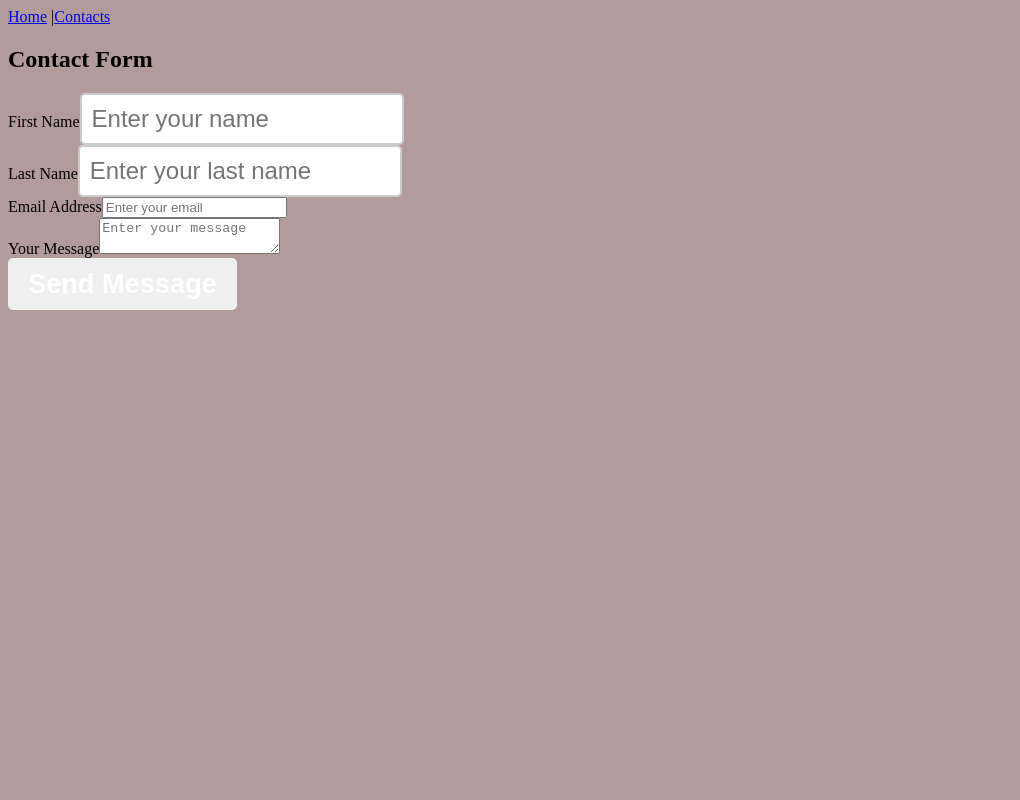
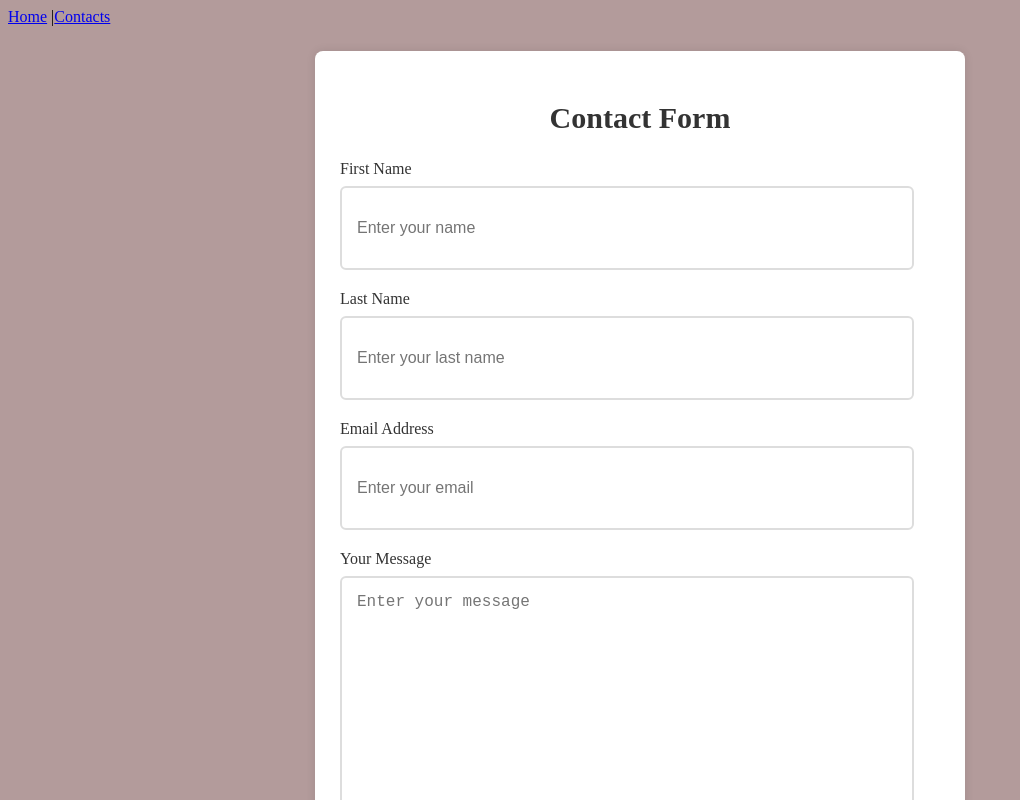
Before and after one commit to CodeB1ack/Project3, a React (Vite) app: page /contact in a window 1280 px wide. Shown: the top 800 px of the page, without its empty margins (0-1020 px from the left). Built offline with nearby package versions, Linux system fonts and the light colour scheme.

Commit message:
added css to contact form

```diff
--- a/src/Pages/Contact.css
+++ b/src/Pages/Contact.css
@@ -0,0 +1,65 @@
+.contact {
+  display: flex;
+  justify-content: center;
+  align-items: center;
+  min-height: 100vh;
+
+}
+
+form {
+  max-width: 600px;
+  width: 100%;
+  background-color: white;
+  padding: 25px 25px 30px;
+  border-radius: 8px;
+  box-shadow: 0 0 10px rgba(0, 0, 0, 0.1);
+  color: #333;
+  margin: 25px;
+}
+
+form h2 {
+  text-align: center;
+  font-size: 30px;
+}
+
+form .input-box {
+  margin-top: 20px;
+}
+
+.input-box .field {
+    width: 90%;
+    height: 50px;
+    background: transparent;
+    border: 2px solid #ddd;
+    outline : none;
+    border-radius: 6px;
+    padding: 15px;
+    font-size: 16px;
+    color: #333;
+    margin-top: 8px;
+
+}
+
+.input-box .field.mess {
+    height: 200px;
+    resize: none;
+
+}
+
+form button {
+    width: 100%;
+    height: 55px;
+    background: green;
+    border: none;
+    border-radius: 6px;
+    box-shadow: 0 0 10px rgba(0, 0, 0, 0.1);
+    cursor: pointer;
+    color: white;
+    font-weight: 500;
+    margin-top: 25px;
+    transition: .5s;
+}
+
+form button:hover {
+    background: #21b600;
+}
```
